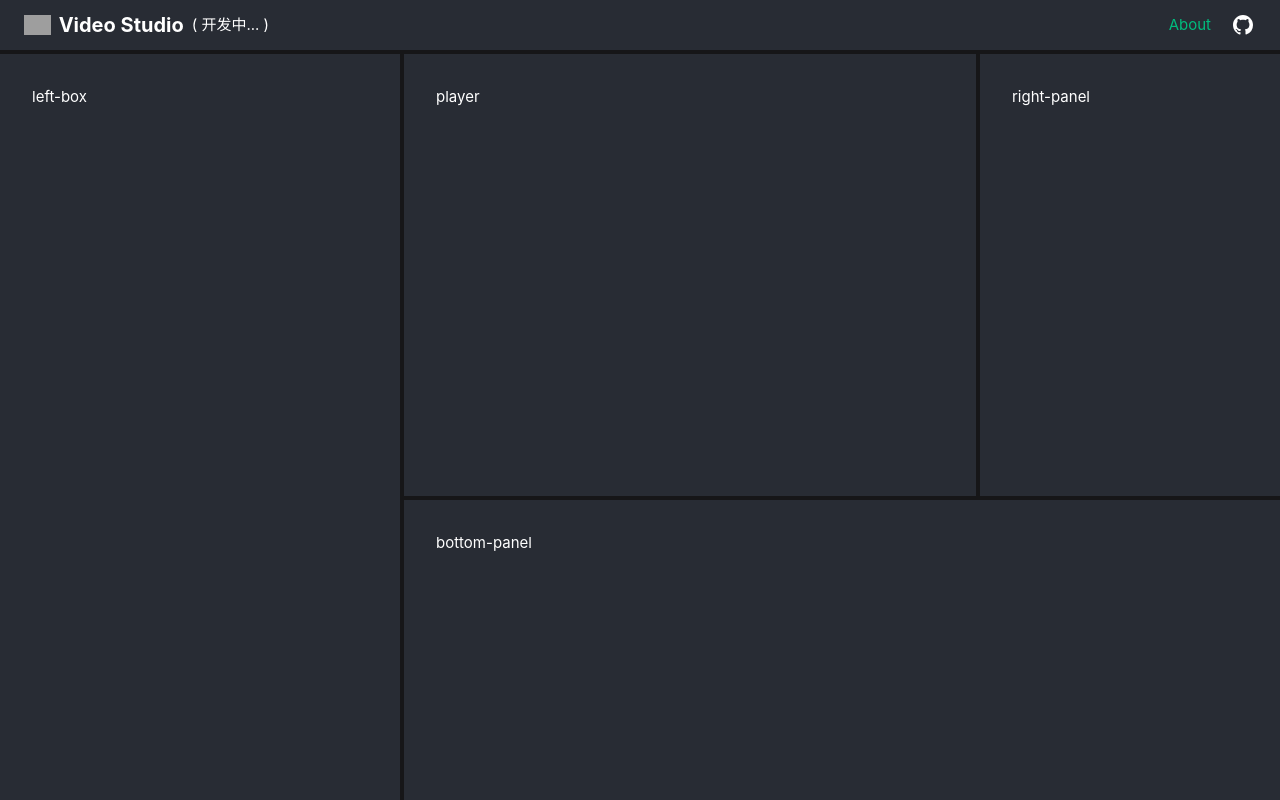
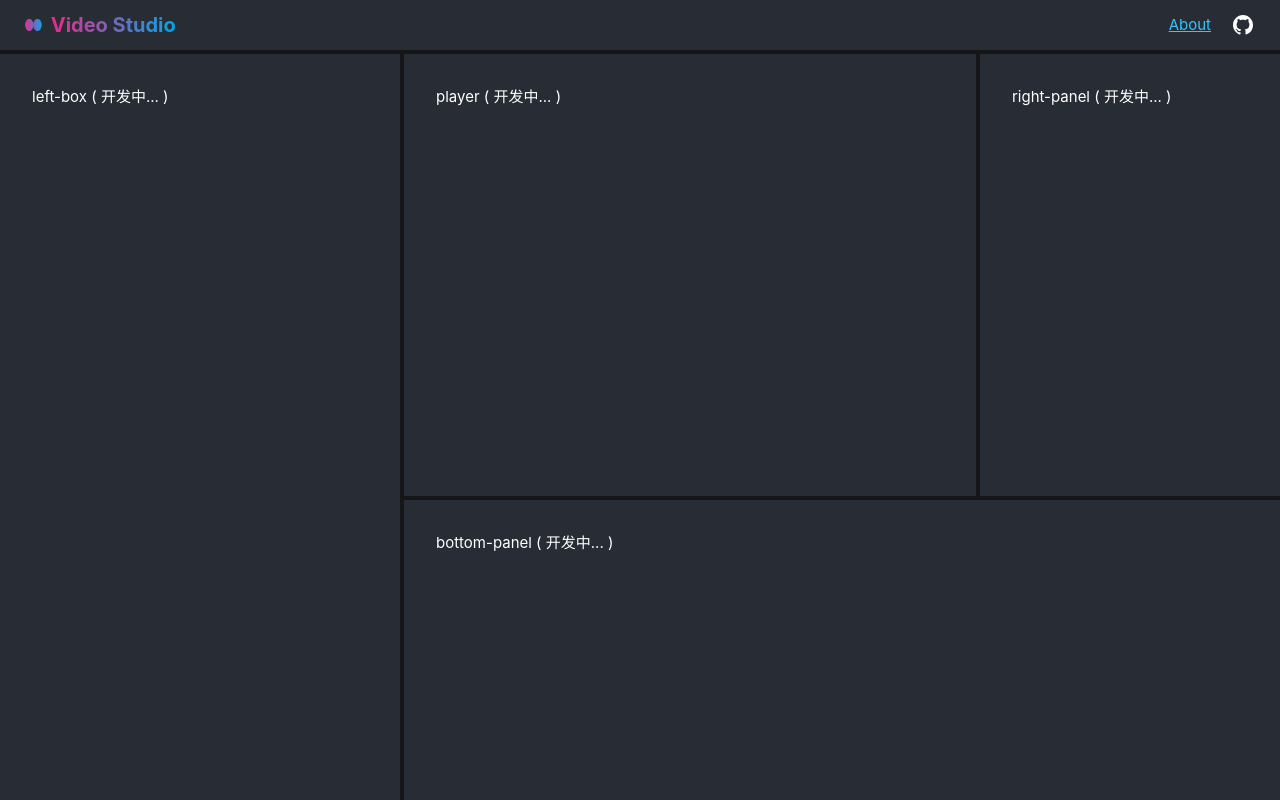
Before and after one commit to wangrongding/WebCut, a Vue app: page / in a window 1280 px wide. Built offline with nearby package versions, Linux system fonts and the light colour scheme; grey boxes are pictures that could not be loaded.

Commit message:
feat: 完善编辑器样式

```diff
--- a/src/assets/main.css
+++ b/src/assets/main.css
@@ -7,10 +7,9 @@
   height: 100vh;
 }
 
-a,
-.green {
-  text-decoration: none;
-  color: hsla(160, 100%, 37%, 1);
+a {
+  color: #32c5ff;
+  text-decoration: underline;
   transition: 0.4s;
   padding: 3px;
 }
--- a/src/views/page-main.vue
+++ b/src/views/page-main.vue
@@ -6,9 +6,8 @@
     <header class="flex h-[50px] items-center justify-between bg-[#282c34] px-6">
       <!-- logo -->
       <div class="flex items-center gap-2">
-        <img src="../assets/logo.svg" alt="" class="h-[20px]" />
-        <h1 class="text-xl font-bold">Video Studio</h1>
-        <span>( 开发中... )</span>
+        <span class="logo">👀</span>
+        <h1 class="title text-xl font-bold">Video Studio</h1>
       </div>
 
       <div class="flex items-center">
@@ -21,20 +20,47 @@
 
     <div class="flex flex-1 gap-1">
       <!-- 左边栏 -->
-      <div class="left-box w-[400px] bg-[#282c34] p-8">left-box</div>
+      <div class="left-box w-[400px] bg-[#282c34] p-8">
+        left-box
+        <span>( 开发中... )</span>
+      </div>
 
       <!-- 内容区域 -->
       <div class="flex flex-1 flex-col gap-1">
         <div class="flex flex-1 gap-1">
           <!-- 视频画布 -->
-          <div class="flex-1 bg-[#282c34] p-8">player</div>
+          <div class="flex-1 bg-[#282c34] p-8">
+            player
+            <span>( 开发中... )</span>
+          </div>
           <!-- 右边属性设置栏 -->
-          <div class="right-panel w-[300px] bg-[#282c34] p-8">right-panel</div>
+          <div class="right-panel w-[300px] bg-[#282c34] p-8">
+            right-panel
+            <span>( 开发中... )</span>
+          </div>
         </div>
 
         <!-- 底部轨道栏 -->
-        <div class="bottom-panel h-[300px] bg-[#282c34] p-8">bottom-panel</div>
+        <div class="bottom-panel h-[300px] bg-[#282c34] p-8">
+          bottom-panel
+          <span>( 开发中... )</span>
+        </div>
       </div>
     </div>
   </div>
 </template>
+
+<style>
+.logo,
+.title {
+  width: fit-content;
+  user-select: none;
+  background: -webkit-linear-gradient(0deg, #ee2788 0%, #00a7ea 100%);
+  background-size: 100%;
+  -webkit-background-clip: text;
+  -moz-background-clip: text;
+  background-clip: text;
+  -webkit-text-fill-color: transparent;
+  -moz-text-fill-color: transparent;
+}
+</style>
```
